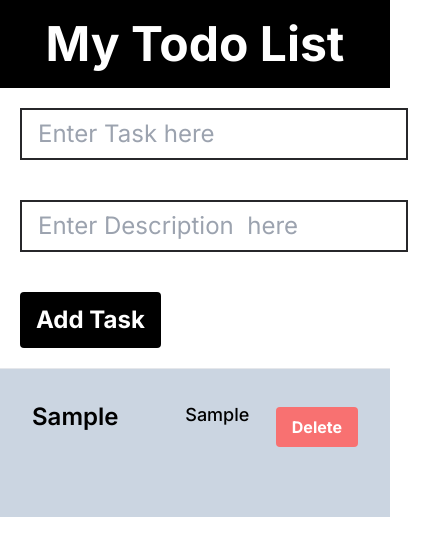
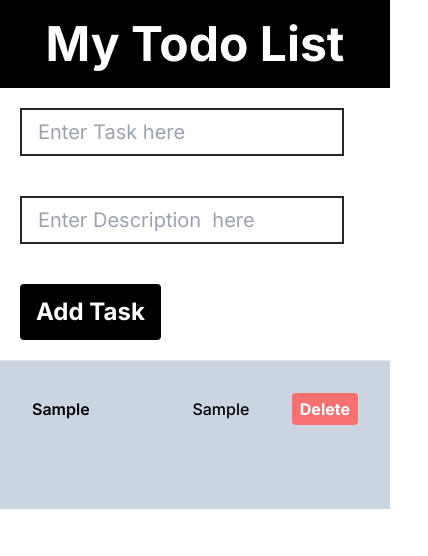
Before and after one commit to Raghu-Nandan-Sharma-19/To-do-List, a Next.js app: page / in a window 390 px wide. Both pictures are taken after typing "Sample", "Sample" into the empty fields and a click on the button "Add Task". Shown: the top 556 px of the page, 428 px wide, since content can reach past the window. Built offline with nearby package versions, Linux system fonts and the light colour scheme.

Commit message:
To do list using react

```diff
--- a/app/page.js
+++ b/app/page.js
@@ -26,14 +26,14 @@ const page = () => {
       return (
         <li key={i} className='flex items-center justify-between mb-8'>
           <div className='flex justify-between mb-5 w-2/3'>
-          <h5 className='text-2xl font-semibold'>{t.title}</h5>
-          <h6 className='text-lg font-medium'>{t.desc}</h6>
+          <h5 className='text:xl sm:text-2xl font-semibold'>{t.title}</h5>
+          <h6 className='text:xl sm:text-2xl font-medium'>{t.desc}</h6>
         </div>
         <button
         onClick={()=>{
           deleteHandler(i)
         }}
-        className='bg-red-400 text-white px-4 py-2 rounded font-bold'>Delete</button>
+        className='bg-red-400 text-white px-2 py-1 mb-5 ml-2 sm:px-4 sm:py-2 rounded font-bold'>Delete</button>
         </li>
       );
     })
@@ -44,7 +44,7 @@ const page = () => {
     sm:w-full w-full'>My Todo List</h1>
     <form onSubmit={submitHandler}>
       <input type='text'
-      className='text-2xl border-zinc-800 border-2 m-5
+      className='text-xl sm:text-2xl border-zinc-800 border-2 m-5
       px-4 py-2 sm:w-auto w-auto'
       placeholder='Enter Task here'
       value={title}
@@ -53,8 +53,8 @@ const page = () => {
       }}
       />
       <input type='text'
-      className='text-2xl border-zinc-800 border-2 m-5
-      px-4 py-2 w-auto sm:w-auto'
+      className='text-xl sm:text-2xl border-zinc-800 border-2 m-5
+      px-4 py-2 w-21 sm:w-auto'
       placeholder='Enter Description  here'
       value={desc}
       onChange={(e)=>{
```
